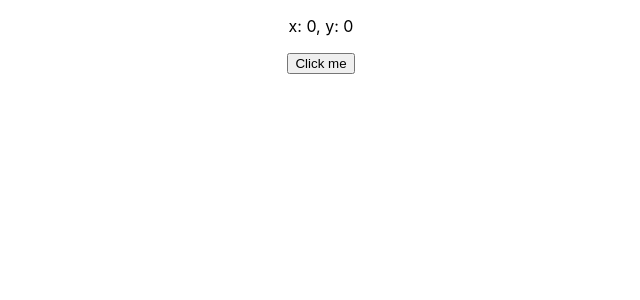
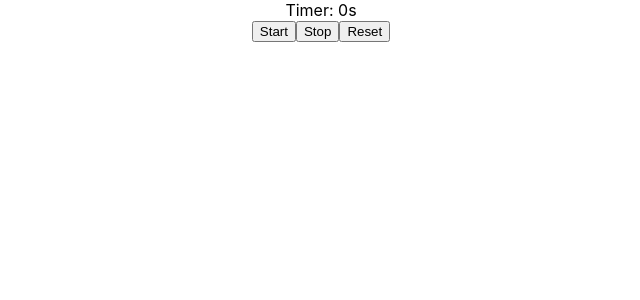
Before and after one commit to GeekyGuang/react-with-ts, a React (Create React App) app: page / in a window 1280 px wide. Shown: the top 300 px of the page, without its empty margins (319-959 px from the left). Built offline with nearby package versions, Linux system fonts and the light colour scheme.

Commit message:
stopwatch

```diff
--- a/src/App.tsx
+++ b/src/App.tsx
@@ -1,15 +1,12 @@
 import React from 'react';
 import './App.css';
-import LikeButton from './components/LikeButton';
-import MouseTracker from './components/MouseTracker';
-import LogButtonClicks from './components/LogButtonClicks';
+import Stopwatch from './components/Stopwatch';
 
 function App() {
   return (
     <div className="App">
 
-      <MouseTracker />
-      <LogButtonClicks />
+      <Stopwatch></Stopwatch>
     </div>
   );
 }
--- /dev/null
+++ b/src/components/Stopwatch.tsx
@@ -0,0 +1,42 @@
+import { useEffect, useRef, useState } from "react"
+
+const Stopwatch = () => {
+    const timerIdRef = useRef<any>(0)
+    const [count, setCount] = useState(0)
+
+    const startHandler = () => {
+        if ( timerIdRef.current ) {return}
+        timerIdRef.current = setInterval(() => setCount(c => c+1), 1000)
+    }
+
+    const stopHandler = () => {
+        clearInterval(timerIdRef.current)
+        timerIdRef.current = 0
+    }
+
+    const resetHandler = () => {
+        setCount(0)
+        clearInterval(timerIdRef.current)
+        timerIdRef.current = 0
+    }
+
+    useEffect(() => {
+        return () => {
+            console.log('bey~')
+            clearInterval(timerIdRef.current)
+        }
+    }, [])
+
+    return (
+        <div>
+            <div>Timer: {count}s</div>
+            <div>
+                <button onClick={startHandler}>Start</button>
+                <button onClick={stopHandler}>Stop</button>
+                <button onClick={resetHandler}>Reset</button>
+            </div>
+        </div>
+    )
+}
+
+export default Stopwatch
```
